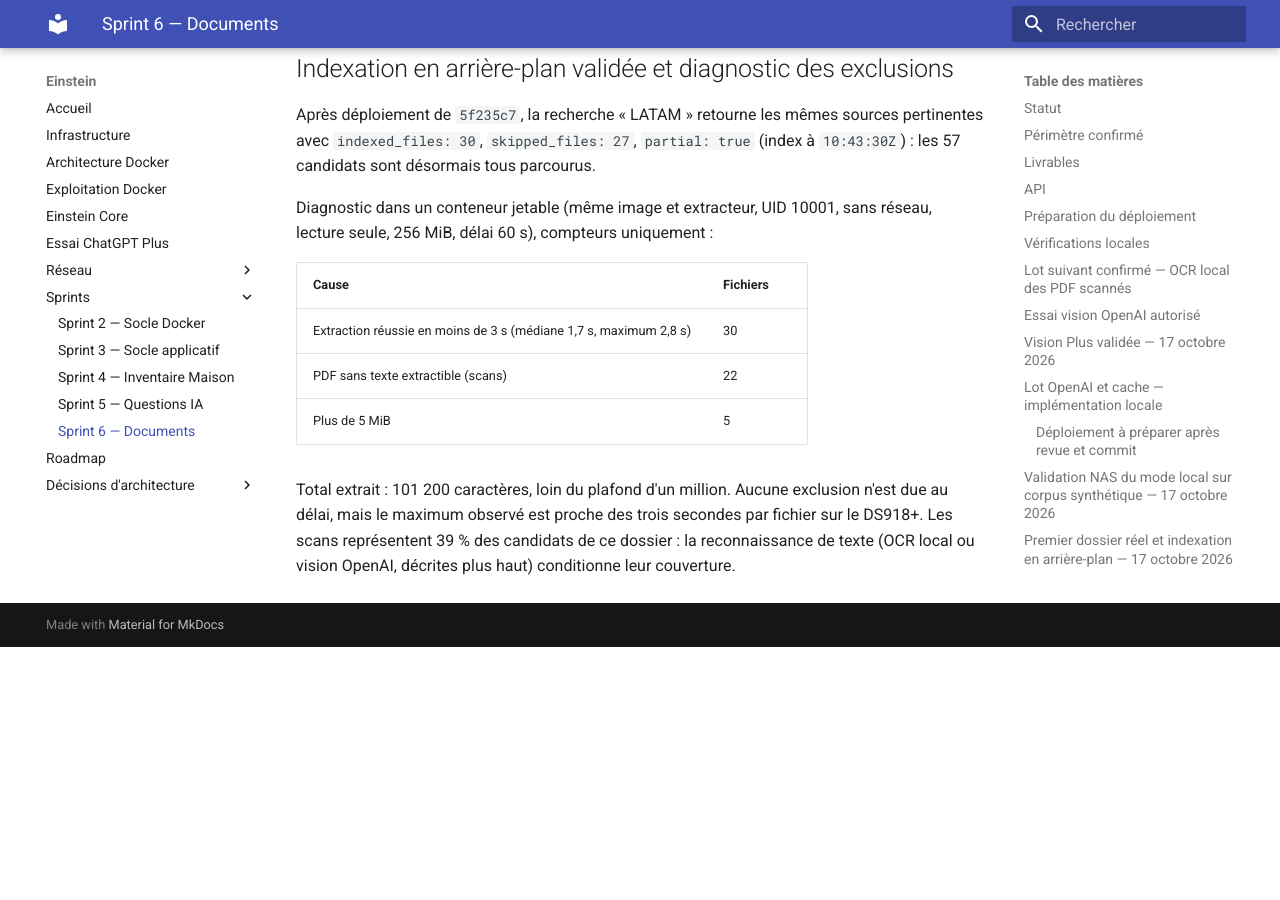
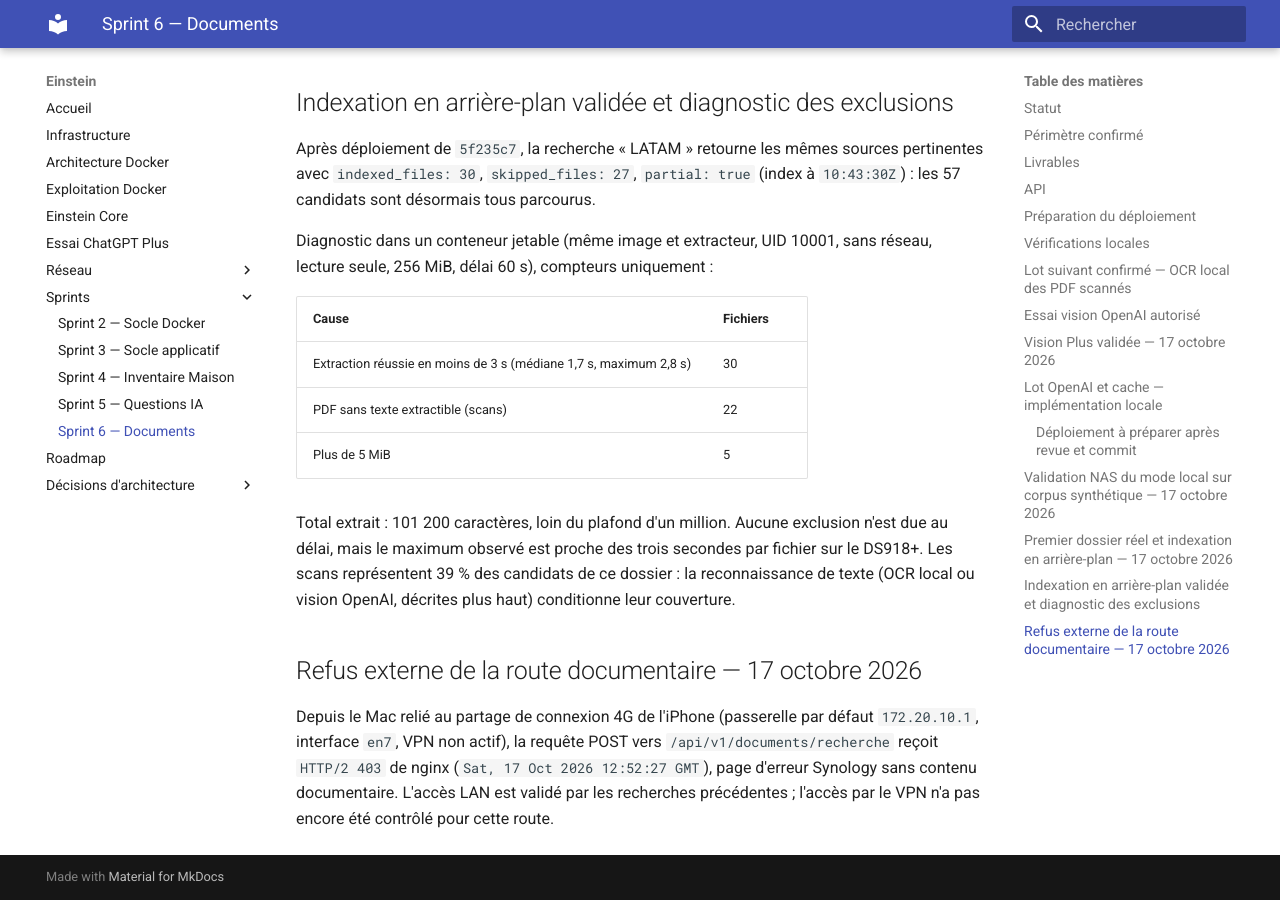
Before and after one commit to asanchez74/Einstein, an MkDocs documentation site: the page built from docs/sprints/sprint-6-recherche-documentaire.md, in a window 1280 px wide and 900 px high, scrolled down 7925 px. Built offline with MkDocs 1.6.1 and Material for MkDocs 9.7.7, drawn with Linux system fonts in a browser that asks for light colours; before the commit the page ends 8572 px from its top, so only the background shows below that; some of the changed text lies outside the part shown.

Commit message:
docs: consigner le refus externe de la recherche documentaire
Co-Authored-By: Claude Opus 5.5 <noreply@anthropic.com>

```diff
--- a/docs/sprints/sprint-6-recherche-documentaire.md
+++ b/docs/sprints/sprint-6-recherche-documentaire.md
@@ -25,7 +25,8 @@ Voir l'[ADR-0009](../adr/0009-recherche-documentaire-locale.md).
 - [x] Traitement documentaire OpenAI avec cache local et limites (implémenté localement, non déployé)
 - [x] Validation NAS sur corpus synthétique : montage, droits, ressources, démarrage
 - [ ] Validation NAS sur le corpus réel
-- [ ] Contrôles LAN/VPN et refus externe de la nouvelle route
+- [x] Accès LAN et refus externe de la nouvelle route
+- [ ] Accès via VPN de la nouvelle route
 - [ ] Évaluation de pertinence sur quelques recherches choisies
 
 Aucun document réel n'a été consulté ni transféré pendant l'implémentation.
@@ -371,3 +372,12 @@ exclusion n'est due au délai, mais le maximum observé est proche des trois
 secondes par fichier sur le DS918+. Les scans représentent 39 % des candidats
 de ce dossier : la reconnaissance de texte (OCR local ou vision OpenAI,
 décrites plus haut) conditionne leur couverture.
+
+## Refus externe de la route documentaire — 17 octobre 2026
+
+Depuis le Mac relié au partage de connexion 4G de l'iPhone (passerelle par
+défaut `172.20.10.1`, interface `en7`, VPN non actif), la requête POST vers
+`/api/v1/documents/recherche` reçoit `HTTP/2 403` de nginx
+(`Sat, 17 Oct 2026 12:52:27 GMT`), page d'erreur Synology sans contenu
+documentaire. L'accès LAN est validé par les recherches précédentes ;
+l'accès par le VPN n'a pas encore été contrôlé pour cette route.
```
